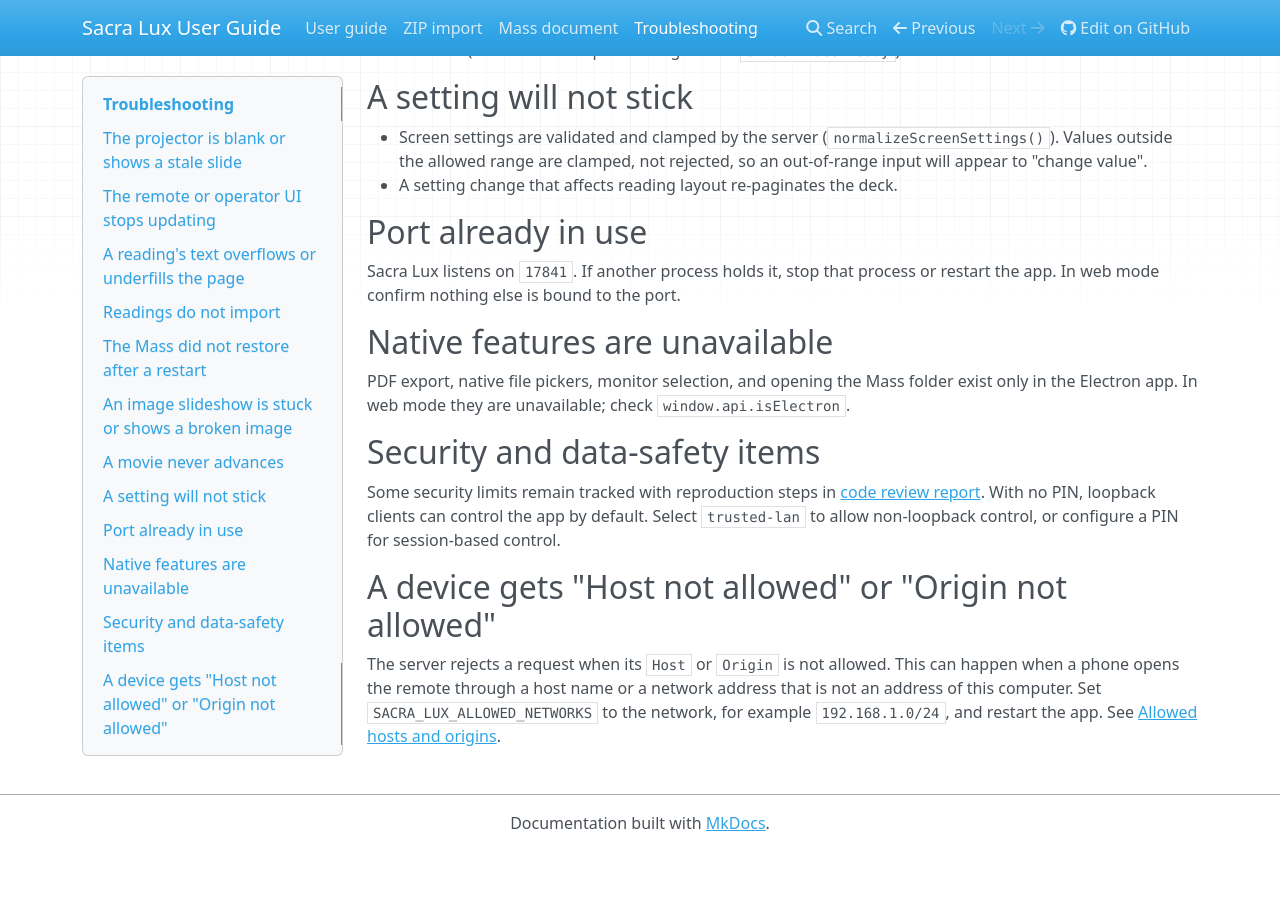
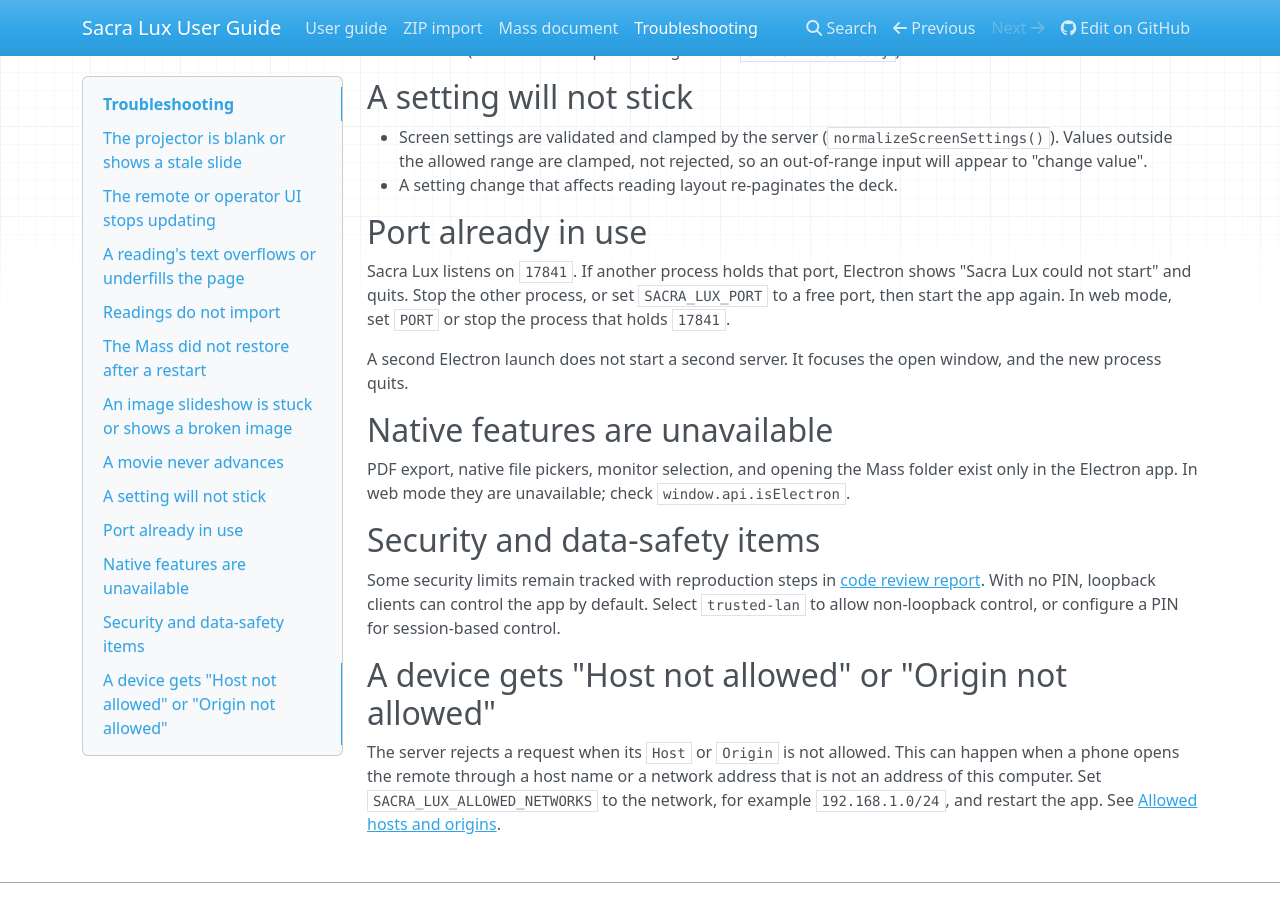
Before and after one commit to Saint-Therese-Of-Lisieux-Parish/sacra_lux, an MkDocs documentation site: the page built from docs/troubleshooting.md, in a window 1280 px wide and 900 px high, scrolled down 1373 px. Built offline with MkDocs 1.6.1, drawn with Linux system fonts in a browser that asks for light colours; nearby versions of some CDN libraries; before the commit the page ends 2224 px from its top, so only the background shows below that.

Commit message:
docs(readme): correct desktop startup when a port or app is in use
Why: The README said Electron selects another local port when 17841 is busy. startDesktopServer() rejects with "Port N is already in use." and the ready handler shows an error and quits. A second process also quits when requestSingleInstanceLock() fails, and the first process focuses its window.

What: The port section and the troubleshooting page state both behaviors.

Files:
- modified: README.md
- modified: docs/troubleshooting.md

Verified against: sacra-lux/src/main.js:28 (requestSingleInstanceLock), sacra-lux/src/main.js:85-91 (EADDRINUSE), sacra-lux/src/main.js:924-936 (second-instance), sacra-lux/src/main.js:1006-1009 (error dialog)

Refs #483

```diff
--- a/docs/troubleshooting.md
+++ b/docs/troubleshooting.md
@@ -76,8 +76,13 @@
 
 ## Port already in use
 
-Sacra Lux listens on `17841`. If another process holds it, stop that process or
-restart the app. In web mode confirm nothing else is bound to the port.
+Sacra Lux listens on `17841`. If another process holds that port, Electron
+shows "Sacra Lux could not start" and quits. Stop the other process, or set
+`SACRA_LUX_PORT` to a free port, then start the app again. In web mode, set
+`PORT` or stop the process that holds `17841`.
+
+A second Electron launch does not start a second server. It focuses the open
+window, and the new process quits.
 
 ## Native features are unavailable
 
```
Also changed, not shown: README.md (+4 -2 lines).
